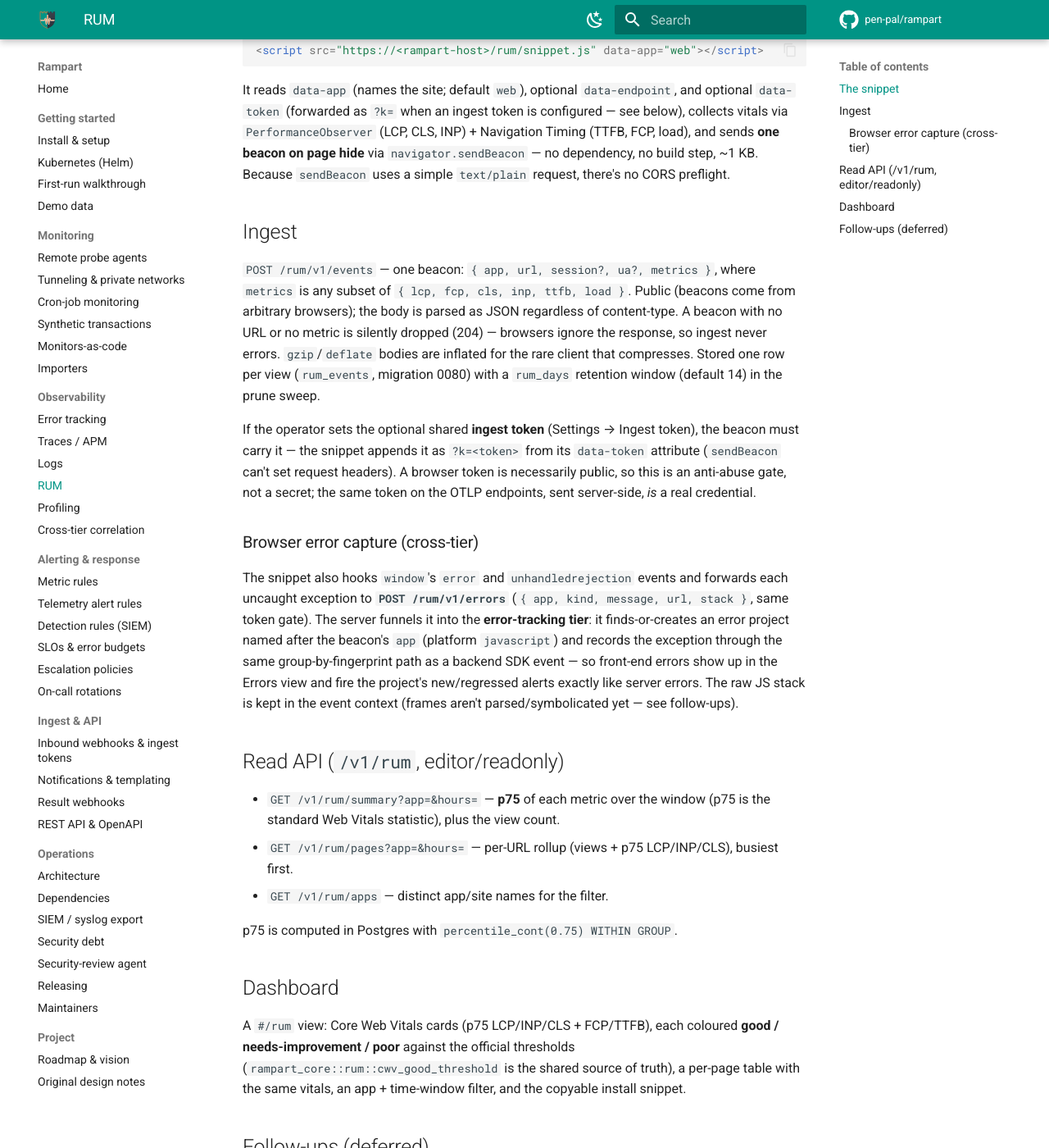
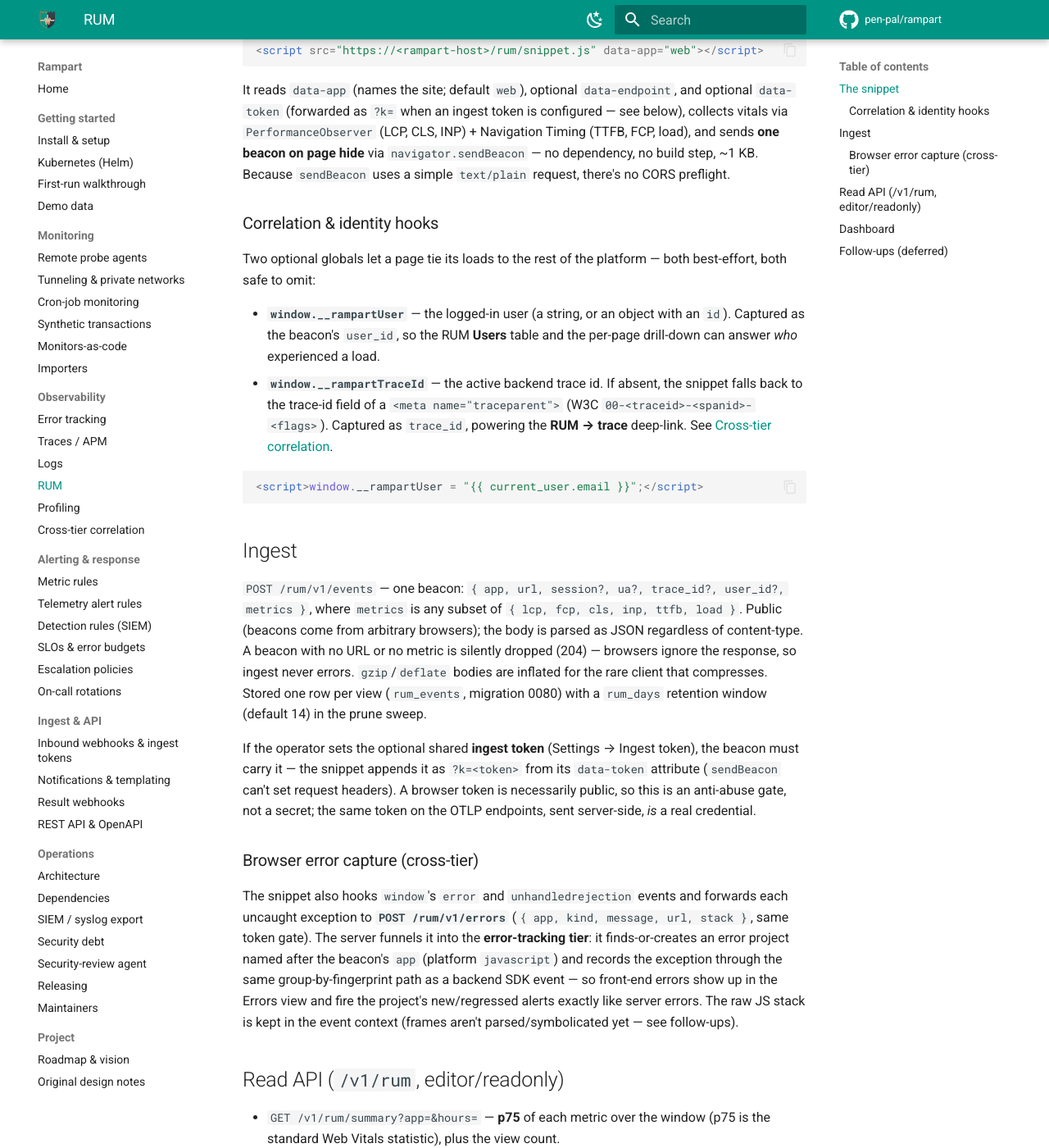
Before and after one commit to pen-pal/rampart, an MkDocs documentation site: the page built from docs/design/RUM.md, in a window 1280 px wide and 1400 px high, scrolled down 843 px. Shown: the whole window at 82% size. Built offline with MkDocs 1.6.1 and Material for MkDocs 9.7.7, drawn with Linux system fonts in a browser that asks for light colours; comment, search, counter and statistics services are not loaded; some of the changed text lies outside the part shown.

Commit message:
docs(rum): snippet correlation/identity hooks + new endpoints
Document window.__rampartUser / __rampartTraceId / meta traceparent, the
trace_id/user_id beacon fields, and the /page /users /browsers /traced
read endpoints.

````diff
--- a/docs/design/RUM.md
+++ b/docs/design/RUM.md
@@ -26,10 +26,28 @@
 `navigator.sendBeacon` — no dependency, no build step, ~1 KB. Because
 `sendBeacon` uses a simple `text/plain` request, there's no CORS preflight.
 
+### Correlation & identity hooks
+
+Two optional globals let a page tie its loads to the rest of the platform —
+both best-effort, both safe to omit:
+
+- **`window.__rampartUser`** — the logged-in user (a string, or an object with
+  an `id`). Captured as the beacon's `user_id`, so the RUM **Users** table and
+  the per-page drill-down can answer *who* experienced a load.
+- **`window.__rampartTraceId`** — the active backend trace id. If absent, the
+  snippet falls back to the trace-id field of a `<meta name="traceparent">`
+  (W3C `00-<traceid>-<spanid>-<flags>`). Captured as `trace_id`, powering the
+  **RUM → trace** deep-link. See [Cross-tier correlation](../CORRELATION.md).
+
+```html
+<script>window.__rampartUser = "{{ current_user.email }}";</script>
+```
+
 ## Ingest
 
-`POST /rum/v1/events` — one beacon: `{ app, url, session?, ua?, metrics }`,
-where `metrics` is any subset of `{ lcp, fcp, cls, inp, ttfb, load }`. Public
+`POST /rum/v1/events` — one beacon:
+`{ app, url, session?, ua?, trace_id?, user_id?, metrics }`, where `metrics` is
+any subset of `{ lcp, fcp, cls, inp, ttfb, load }`. Public
 (beacons come from arbitrary browsers); the body is parsed as JSON regardless
 of content-type. A beacon with no URL or no metric is silently dropped (204) —
 browsers ignore the response, so ingest never errors. `gzip`/`deflate` bodies
@@ -61,6 +79,11 @@
   (p75 is the standard Web Vitals statistic), plus the view count.
 - `GET /v1/rum/pages?app=&hours=` — per-URL rollup (views + p75 LCP/INP/CLS),
   busiest first.
+- `GET /v1/rum/page?app=&url=&hours=` — the per-URL **drill-down**: recent
+  individual loads (when, user/session, browser, LCP/INP, trace link).
+- `GET /v1/rum/users?app=&hours=` — views + p75 LCP per `user_id`, busiest first.
+- `GET /v1/rum/browsers?app=&hours=` — views + p75 LCP per coarse browser family.
+- `GET /v1/rum/traced?app=&hours=` — recent loads that carried a `trace_id`.
 - `GET /v1/rum/apps` — distinct app/site names for the filter.
 
 p75 is computed in Postgres with `percentile_cont(0.75) WITHIN GROUP`.
````
